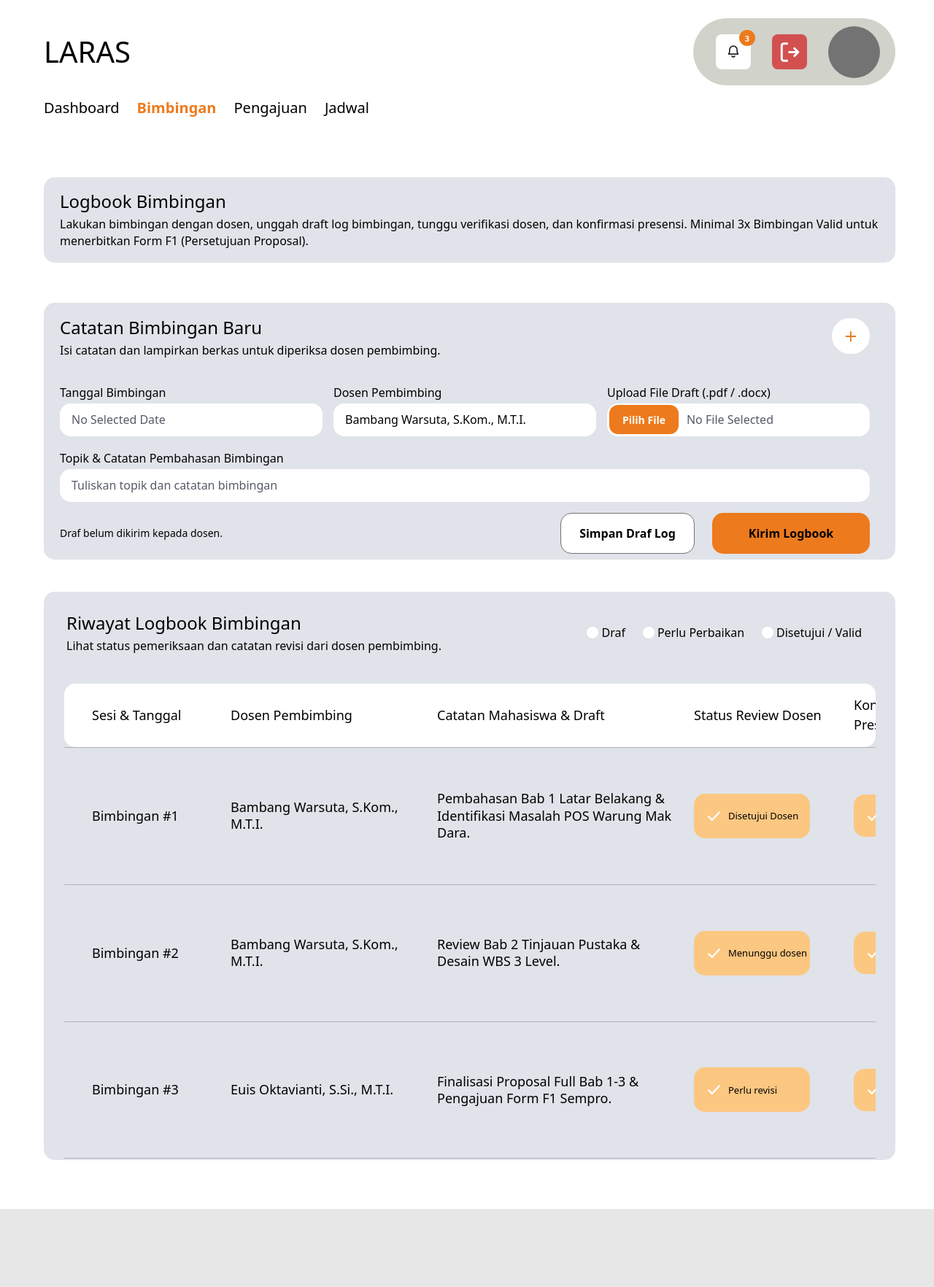
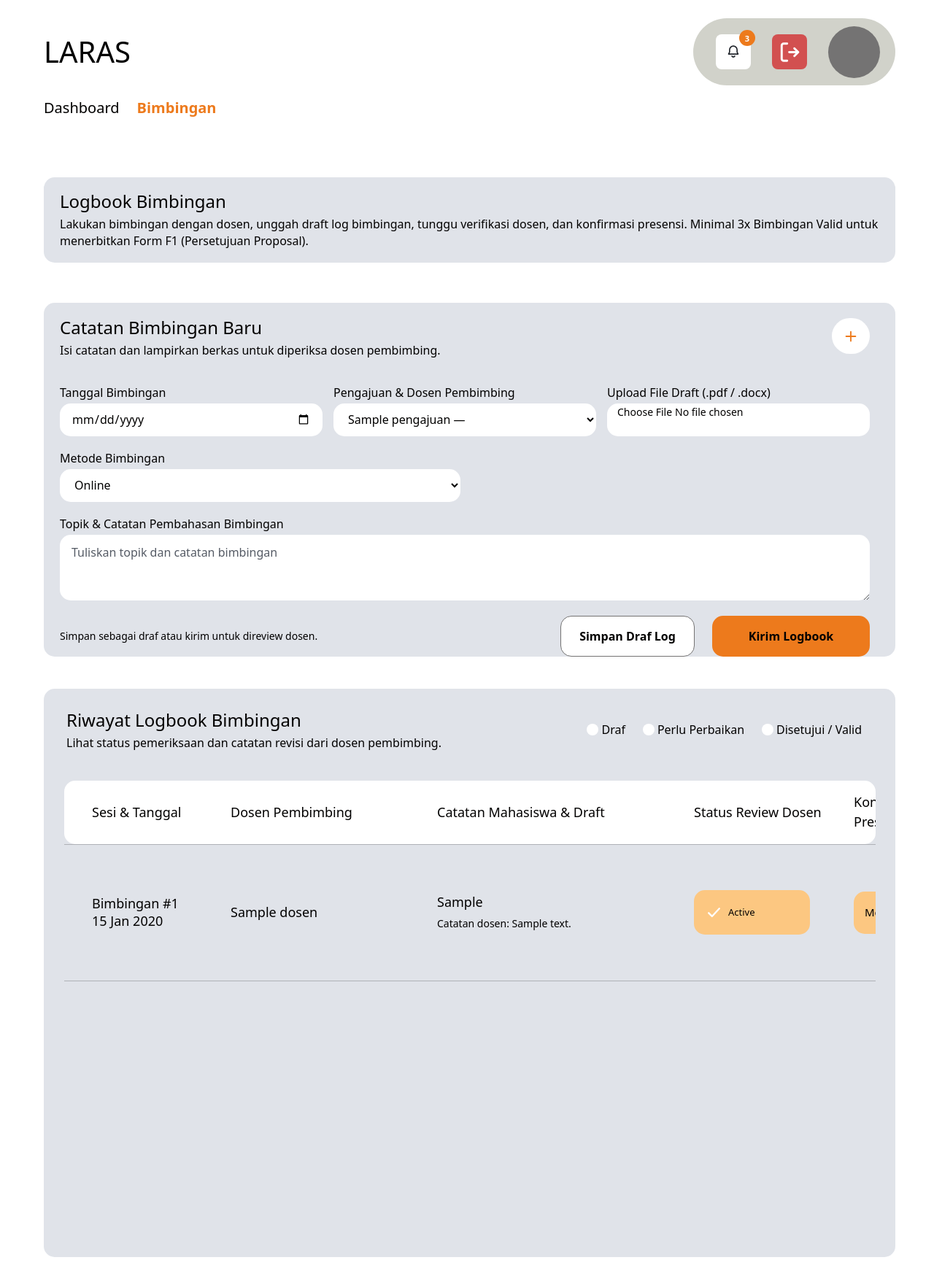
Before and after one commit to wacana-PBL/LARAS, a Laravel app: template resources/views/mahasiswa/bimbingan.blade.php in a window 1280 px wide. Shown: the top 1764 px of the page at 73% size. Before the commit the page ends 1657 px from the top, so only its background shows below. Run offline with Laravel 12, Linux system fonts and the light colour scheme; the template is opened without the code that fills it: most values are stand-ins (such as "Sample title", 1, 10 or a date in 2020); style sheets or scripts are compiled from the project's sources.

Commit message:
feat: connecting logbook bimbingan flow

```diff
--- a/resources/views/dosen/dashboard.blade.php
+++ b/resources/views/dosen/dashboard.blade.php
@@ -29,7 +29,8 @@
         <a class="dash-brand" href="#dashboard">LARAS</a>
         <nav class="dash-nav" aria-label="Navigasi dosen">
             <a class="dash-nav__link is-active" aria-current="page" href="#dashboard">Dashboard</a>
-            @foreach (['Bimbingan', 'Jadwal Sidang', 'Penilaian'] as $label)
+            <a class="dash-nav__link" href="{{ route('dosen.bimbingan') }}">Bimbingan</a>
+            @foreach (['Jadwal Sidang', 'Penilaian'] as $label)
                 <button class="dash-nav__link" type="button" disabled title="Modul belum tersedia">{{ $label }}</button>
             @endforeach
         </nav>
--- a/resources/views/mahasiswa/bimbingan.blade.php
+++ b/resources/views/mahasiswa/bimbingan.blade.php
@@ -6,7 +6,17 @@
     <main class="flex min-h-screen bg-white px-[53px] pt-[25px] pb-[67px] pl-[60px] font-sans text-ink max-[1101px]:p-[26px_28px_48px] max-[421px]:p-[20px_16px_32px]">
         <div class="mx-auto flex w-full max-w-[1327px] flex-1 flex-col">
 
-            <x-navbar active="Bimbingan" />
+            <x-navbar active="Bimbingan" :items="[
+                ['label' => 'Dashboard', 'href' => route('mahasiswa.dashboard')],
+                ['label' => 'Bimbingan', 'href' => route('mahasiswa.bimbingan')],
+            ]" />
+
+            @if (session('success'))
+                <p class="mt-5 rounded-lg bg-green-50 p-4 text-green-800" role="status">{{ session('success') }}</p>
+            @endif
+            @if ($errors->any())
+                <div class="mt-5 rounded-lg bg-red-50 p-4 text-red-800" role="alert"><ul class="list-disc pl-5">@foreach ($errors->all() as $error)<li>{{ $error }}</li>@endforeach</ul></div>
+            @endif
 
             <section class="mt-[70px] flex min-h-[117px] flex-col rounded-[15px] bg-line p-[17px_22px_19px] max-[1101px]:mt-[26px] max-[1101px]:min-h-0 max-[421px]:mt-6 max-[421px]:rounded-lg max-[421px]:p-[16px_18px]">
                 <h1 class="m-0 text-[24px] font-medium leading-[1.35] max-[761px]:text-[19px] max-[421px]:text-[18px]">Logbook Bimbingan</h1>
@@ -31,46 +41,53 @@
                     </button>
                 </header>
 
-                <form class="mt-[31px]" onsubmit="return false;">
+                @if ($pengajuans->isEmpty())
+                    <p class="mt-6 rounded-xl bg-white p-4">Belum ada pengajuan aktif dengan dosen pembimbing. Hubungi admin untuk penugasan dosen.</p>
+                @else
+                <form class="mt-[31px]" method="POST" action="{{ route('mahasiswa.logbook.store') }}" enctype="multipart/form-data">
+                    @csrf
                     <div class="grid grid-cols-[repeat(3,minmax(0,1fr))] gap-[15px] max-[1101px]:grid-cols-1 max-[1101px]:gap-3.5">
                         <div class="flex min-w-0 flex-col">
                             <label class="text-base font-light leading-[30px] text-ink" for="bmb-date">Tanggal Bimbingan</label>
                             <input class="h-[45px] rounded-[15px] border-0 bg-white px-4 text-base font-light leading-[normal] text-ink outline-offset-2 placeholder:text-[#555b65]"
-                                   id="bmb-date" type="text" placeholder="No Selected Date">
+                                   id="bmb-date" name="tanggal_konsultasi" type="date" value="{{ old('tanggal_konsultasi') }}" required>
                         </div>
 
                         <div class="flex min-w-0 flex-col">
-                            <label class="text-base font-light leading-[30px] text-ink" for="bmb-lecturer">Dosen Pembimbing</label>
-                            <input class="h-[45px] rounded-[15px] border-0 bg-white px-4 text-base font-light leading-[normal] text-ink outline-offset-2 placeholder:text-[#555b65]"
-                                   id="bmb-lecturer" type="text" value="Bambang Warsuta, S.Kom., M.T.I.">
+                            <label class="text-base font-light leading-[30px] text-ink" for="bmb-lecturer">Pengajuan &amp; Dosen Pembimbing</label>
+                            <select class="h-[45px] rounded-[15px] border-0 bg-white px-4 text-base font-light text-ink" id="bmb-lecturer" name="id_pengajuan" required>
+                                @foreach ($pengajuans as $pengajuan)
+                                    @php $pembimbing = $pengajuan->plotting_dosen_pengajuan->firstWhere('role', 'pembimbing'); @endphp
+                                    <option value="{{ $pengajuan->id }}" @selected(old('id_pengajuan') == $pengajuan->id)>{{ $pengajuan->judul_penelitian }} — {{ $pembimbing?->dosen?->nama_dosen }}</option>
+                                @endforeach
+                            </select>
                         </div>
 
                         <div class="flex min-w-0 flex-col">
                             <label class="text-base font-light leading-[30px] text-ink" for="bmb-file">Upload File Draft (.pdf / .docx)</label>
                             <div class="flex h-[45px] items-center rounded-[15px] bg-white p-[3px]">
-                                <button class="h-10 shrink-0 cursor-pointer rounded-[12px] border-0 btn-primary bg-brand px-[18px] text-[14px] font-semibold text-white" type="button">Pilih File</button>
-                                <input class="ml-[11px] h-10 min-w-0 flex-1 border-0 bg-transparent text-base font-extralight leading-[normal] text-ink outline-offset-2 placeholder:text-[#555b65]"
-                                       id="bmb-file" type="text" placeholder="No File Selected">
+                                <input class="ml-[11px] h-10 min-w-0 flex-1 border-0 bg-transparent text-sm text-ink" id="bmb-file" name="file_draft" type="file" accept=".pdf,.docx">
                             </div>
                         </div>
                     </div>
 
+                    <div class="mt-[15px] grid gap-3 sm:grid-cols-2">
+                        <label class="block text-base font-light leading-[30px] text-ink" for="bmb-method">Metode Bimbingan
+                            <select class="h-[45px] w-full rounded-[15px] border-0 bg-white px-4 text-ink" id="bmb-method" name="metode_konsultasi"><option value="online">Online</option><option value="offline" @selected(old('metode_konsultasi') === 'offline')>Offline</option></select>
+                        </label>
+                    </div>
                     <label class="mt-[15px] block text-base font-light leading-[30px] text-ink" for="bmb-topic">Topik &amp; Catatan Pembahasan Bimbingan</label>
-                    <input class="h-[45px] w-full rounded-[15px] border-0 bg-white px-4 text-base font-light leading-[normal] text-ink outline-offset-2 placeholder:text-[#555b65]"
-                           id="bmb-topic" type="text" placeholder="Tuliskan topik dan catatan bimbingan">
+                    <textarea class="min-h-[90px] w-full rounded-[15px] border-0 bg-white px-4 py-3 text-base font-light text-ink outline-offset-2 placeholder:text-[#555b65]" id="bmb-topic" name="catatan_progress" maxlength="5000" placeholder="Tuliskan topik dan catatan bimbingan" required>{{ old('catatan_progress') }}</textarea>
 
                     <div class="mt-[15px] flex items-center gap-6 max-[1101px]:flex-wrap max-[1101px]:gap-3 max-[421px]:gap-2.5">
-                        <p class="m-0 flex-1 text-[14px] font-normal leading-[1.3] max-[1101px]:flex-[0_0_100%] max-[761px]:text-[13px]">Draf belum dikirim kepada dosen.</p>
+                        <p class="m-0 flex-1 text-[14px] font-normal leading-[1.3] max-[1101px]:flex-[0_0_100%] max-[761px]:text-[13px]">Simpan sebagai draf atau kirim untuk direview dosen.</p>
                         <button class="h-14 w-[184px] cursor-pointer rounded-[15px] border border-muted bg-white text-base font-bold text-ink max-[761px]:h-12 max-[761px]:w-full max-[761px]:text-[15px]"
-                                type="button"
-                                data-notif-open="notif-draf-logbook">Simpan Draf Log</button>
+                                type="submit" name="intent" value="draft">Simpan Draf Log</button>
                         <button class="h-14 w-[216px] cursor-pointer rounded-[15px] border-0 btn-primary bg-brand text-base font-bold text-ink max-[761px]:h-12 max-[761px]:w-full max-[761px]:text-[15px]"
-                                type="button"
-                                data-notif-open="notif-draf-logbook"
-                                data-notif-empty="notif-logbook-kurang"
-                                data-notif-fields="#bmb-date,#bmb-topic">Kirim Logbook</button>
+                                type="submit" name="intent" value="submitted">Kirim Logbook</button>
                     </div>
                 </form>
+                @endif
             </section>
 
             <section class="mt-[44px] min-h-[779px] rounded-[15px] bg-line p-[27px_27px_0_28px] max-[1101px]:mt-5 max-[1101px]:min-h-0 max-[1101px]:p-[22px_20px_0]"
@@ -97,34 +114,60 @@
                         <span role="columnheader">Konfirmasi Presensi</span>
                     </div>
 
-                    @foreach ([
-                        ['Bimbingan #1', 'Bambang Warsuta, S.Kom., M.T.I.', 'Pembahasan Bab 1 Latar Belakang & Identifikasi Masalah POS Warung Mak Dara.', 'Disetujui Dosen'],
-                        ['Bimbingan #2', 'Bambang Warsuta, S.Kom., M.T.I.', 'Review Bab 2 Tinjauan Pustaka & Desain WBS 3 Level.', 'Menunggu dosen'],
-                        ['Bimbingan #3', 'Euis Oktavianti, S.Si., M.T.I.', 'Finalisasi Proposal Full Bab 1-3 & Pengajuan Form F1 Sempro.', 'Perlu revisi'],
-                    ] as [$session, $lecturer, $note, $status])
+                    @forelse ($logbooks as $logbook)
                         <div class="relative grid grid-cols-[190px_283px_352px_219px_minmax(0,1fr)] items-center border-t border-ink/22 pl-[38px] min-h-[188px] max-[1101px]:min-h-0 max-[1101px]:min-w-[980px] max-[1101px]:py-[18px] @if ($loop->last) border-b @endif"
                              role="row">
-                            <span role="cell" class="pr-6 text-[18px] font-normal leading-[1.3] max-[1101px]:text-[15px]">{{ $session }}</span>
-                            <span role="cell" class="pr-6 text-[18px] font-normal leading-[1.3] max-[1101px]:text-[15px]">{{ $lecturer }}</span>
-                            <span role="cell" class="pr-6 text-[18px] font-normal leading-[1.3] max-[1101px]:text-[15px]">{{ $note }}</span>
+                            <span role="cell" class="pr-6 text-[18px] font-normal leading-[1.3] max-[1101px]:text-[15px]">Bimbingan #{{ $loop->iteration }}<br>{{ $logbook->tanggal_konsultasi->format('d M Y') }}</span>
+                            <span role="cell" class="pr-6 text-[18px] font-normal leading-[1.3] max-[1101px]:text-[15px]">{{ $logbook->dosen?->nama_dosen }}</span>
+                            <span role="cell" class="pr-6 text-[18px] font-normal leading-[1.3] max-[1101px]:text-[15px]">
+                                {{ $logbook->catatan_progress }}
+                                @if ($logbook->file_draft)<a class="mt-2 block text-brand underline" href="{{ route('mahasiswa.logbook.download', $logbook) }}">Unduh draft</a>@endif
+                                @if ($logbook->catatan_review)<span class="mt-2 block text-sm">Catatan dosen: {{ $logbook->catatan_review }}</span>@endif
+                                @if ($logbook->status_logbook === 'draft' || $logbook->status_approval === 'rejected')
+                                    <details class="mt-3"><summary class="cursor-pointer text-sm font-semibold text-brand">Edit dan kirim ulang</summary>
+                                        <form class="mt-2 space-y-2" method="POST" action="{{ route('mahasiswa.logbook.update', $logbook) }}" enctype="multipart/form-data">
+                                            @csrf @method('PATCH')<input type="hidden" name="id_pengajuan" value="{{ $logbook->id_pengajuan }}">
+                                            <input class="w-full rounded border bg-white p-2 text-sm" type="date" name="tanggal_konsultasi" value="{{ $logbook->tanggal_konsultasi->format('Y-m-d') }}" required>
+                                            <select class="w-full rounded border bg-white p-2 text-sm" name="metode_konsultasi"><option value="online" @selected($logbook->metode_konsultasi === 'online')>Online</option><option value="offline" @selected($logbook->metode_konsultasi === 'offline')>Offline</option></select>
+                                            <textarea class="w-full rounded border bg-white p-2 text-sm" name="catatan_progress" rows="3" required>{{ $logbook->catatan_progress }}</textarea>
+                                            <input class="w-full rounded border bg-white p-2 text-sm" type="file" name="file_draft" accept=".pdf,.docx">
+                                            <div class="flex gap-2"><button class="rounded border px-3 py-1 text-sm" name="intent" value="draft">Simpan Draf</button><button class="rounded bg-brand px-3 py-1 text-sm" name="intent" value="submitted">Kirim Logbook</button></div>
+                                        </form>
+                                    </details>
+                                @endif
+                            </span>
                             <span role="cell" class="pr-6 text-[18px] font-normal leading-[1.3] max-[1101px]:text-[15px]">
                                 <span class="inline-flex h-[61px] w-[159px] items-center gap-[7px] rounded-[15px] bg-sand pl-[15px] text-[13px] font-normal text-ink">
                                     <svg class="h-[27px] w-[25px] shrink-0 text-white" viewBox="0 0 24 24" fill="none" aria-hidden="true">
                                         <path d="M5 12.8l4.4 4.4L19 7" stroke="currentColor" stroke-width="2.2" stroke-linecap="round" stroke-linejoin="round" />
                                     </svg>
-                                    {{ $status }}
+                                    {{ ucfirst($logbook->status_logbook) }}
                                 </span>
                             </span>
                             <span role="cell" class="pr-6 text-[18px] font-normal leading-[1.3] max-[1101px]:text-[15px]">
                                 <span class="inline-flex h-[58px] w-[179px] items-center gap-[7px] rounded-[15px] bg-sand pl-[15px] text-[15px] font-normal text-ink">
-                                    <svg class="h-[27px] w-[25px] shrink-0 text-white" viewBox="0 0 24 24" fill="none" aria-hidden="true">
+                                    @if ($logbook->status_presensi === 'hadir')<svg class="h-[27px] w-[25px] shrink-0 text-white" viewBox="0 0 24 24" fill="none" aria-hidden="true">
                                         <path d="M5 12.8l4.4 4.4L19 7" stroke="currentColor" stroke-width="2.2" stroke-linecap="round" stroke-linejoin="round" />
-                                    </svg>
-                                    Terkonfirmasi
+                                    </svg>@endif
+                                    {{ $logbook->status_presensi === 'hadir' ? 'Hadir' : ($logbook->status_presensi === 'tidak_hadir' ? 'Tidak hadir' : 'Menunggu') }}
                                 </span>
                             </span>
                         </div>
-                    @endforeach
+                    @empty
+                        @foreach ([
+                            ['Bimbingan #1', 'Bambang Warsuta, S.Kom., M.T.I.', 'Pembahasan Bab 1 Latar Belakang & Identifikasi Masalah POS Warung Mak Dara.', 'Disetujui Dosen'],
+                            ['Bimbingan #2', 'Bambang Warsuta, S.Kom., M.T.I.', 'Review Bab 2 Tinjauan Pustaka & Desain WBS 3 Level.', 'Menunggu dosen'],
+                            ['Bimbingan #3', 'Euis Oktavianti, S.Si., M.T.I.', 'Finalisasi Proposal Full Bab 1-3 & Pengajuan Form F1 Sempro.', 'Perlu revisi'],
+                        ] as [$session, $lecturer, $note, $status])
+                            <div class="relative grid grid-cols-[190px_283px_352px_219px_minmax(0,1fr)] items-center border-t border-ink/22 pl-[38px] min-h-[188px] max-[1101px]:min-h-0 max-[1101px]:min-w-[980px] max-[1101px]:py-[18px] @if ($loop->last) border-b @endif" role="row">
+                                <span role="cell" class="pr-6 text-[18px] font-normal leading-[1.3] max-[1101px]:text-[15px]">{{ $session }}</span>
+                                <span role="cell" class="pr-6 text-[18px] font-normal leading-[1.3] max-[1101px]:text-[15px]">{{ $lecturer }}</span>
+                                <span role="cell" class="pr-6 text-[18px] font-normal leading-[1.3] max-[1101px]:text-[15px]">{{ $note }}</span>
+                                <span role="cell" class="pr-6 text-[18px] font-normal leading-[1.3] max-[1101px]:text-[15px]">{{ $status }}</span>
+                                <span role="cell" class="pr-6 text-[18px] font-normal leading-[1.3] max-[1101px]:text-[15px]">Terkonfirmasi</span>
+                            </div>
+                        @endforeach
+                    @endforelse
                 </div>
             </section>
 
--- a/routes/web.php
+++ b/routes/web.php
@@ -6,6 +6,7 @@ use App\Http\Controllers\MahasiswaController;
 use App\Http\Controllers\PengajuanController;
 use App\Http\Controllers\ProfileController;
 use App\Http\Controllers\PlottingDosenPengajuanController;
+use App\Http\Controllers\KonsultasiController;
 use Illuminate\Http\Request;
 use Illuminate\Support\Facades\Route;
 Route::redirect('/', 'login');
@@ -27,6 +28,10 @@ Route::middleware('auth')->group(function (){
         ->name('mahasiswa.')
         ->group(function (){
             Route::get('/dashboard', [MahasiswaController::class, 'index'])->name('dashboard');
+            Route::get('/bimbingan', [KonsultasiController::class, 'studentIndex'])->name('bimbingan');
+            Route::post('/logbook', [KonsultasiController::class, 'store'])->name('logbook.store');
+            Route::patch('/logbook/{konsultasi}', [KonsultasiController::class, 'update'])->name('logbook.update');
+            Route::get('/logbook/{konsultasi}/draft', [KonsultasiController::class, 'download'])->name('logbook.download');
             Route::get('/pengajuan/jadwal', [JadwalController::class, 'create'])->name('pengajuan.jadwal');
             Route::post('/create/pengajuan/jadwal', [JadwalController::class, 'store'])->name('create.pengajuan.jadwal');
 
@@ -34,9 +39,15 @@ Route::middleware('auth')->group(function (){
     Route::middleware('Role:dosen')
         ->prefix('dosen')
         ->name('dosen.')
-        ->controller(DosenController::class)
         ->group(function (){
-            Route::get('/dashboard', 'index')->name('dashboard');
+            Route::get('/dashboard', [DosenController::class, 'index'])->name('dashboard');
+            Route::get('/bimbingan', [KonsultasiController::class, 'lecturerIndex'])->name('bimbingan');
+            Route::patch('/logbook/{konsultasi}/review', [KonsultasiController::class, 'review'])->name('logbook.review');
+            Route::patch('/logbook/{konsultasi}/presensi', [KonsultasiController::class, 'attendance'])->name('logbook.presensi');
+            Route::get('/logbook/{konsultasi}/draft', [KonsultasiController::class, 'download'])->name('logbook.download');
+            Route::get('/pengajuan', fn () => view('dosen.pengajuan'))->name('pengajuan');
+            Route::get('/jadwal', fn () => view('dosen.jadwal'))->name('jadwal');
+            Route::get('/profil', fn () => view('dosen.profil'))->name('profil');
         });
     Route::middleware('Role:admin')
         ->prefix('admin')
@@ -78,13 +89,4 @@ Route::middleware('auth')->group(function (){
 
 
 
-// Route Khusus Role Dosen
-Route::prefix('dosen')->name('dosen.')->group(function () {
-    Route::get('/dashboard', fn() => view('dosen.dashboard'))->name('dashboard');
-    Route::get('/bimbingan', fn() => view('dosen.bimbingan'))->name('bimbingan');
-    Route::get('/pengajuan', fn() => view('dosen.pengajuan'))->name('pengajuan');
-    Route::get('/jadwal', fn() => view('dosen.jadwal'))->name('jadwal');
-    Route::get('/profil', fn() => view('dosen.profil'))->name('profil');
-});
-
 //require __DIR__.'/auth.php';
```
Also changed, not shown: app/Http/Controllers/KonsultasiController.php (+132 -37 lines), app/Models/Konsultasi.php (+6 -1 lines), resources/views/dosen/bimbingan.blade.php (added, +49 -0 lines), database/migrations/2026_11_26_000002_add_logbook_submission_and_attendance_fields.php (added).
